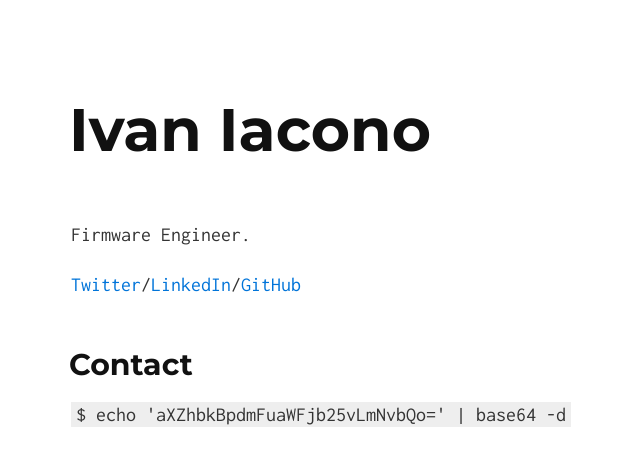
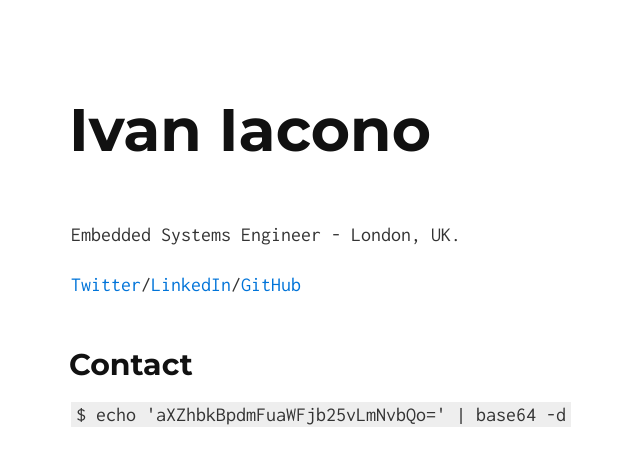
Before and after one commit to ivaniacono/ivaniacono.github.io, a Jekyll site: the page built from index.md, in a window 1280 px wide. Shown: the top 466 px of the page, without its empty margins (269-909 px from the left). Built offline with Jekyll 4.4.1, drawn with Linux system fonts in a browser that asks for light colours.

Commit message:
add location

```diff
--- a/_config.yml
+++ b/_config.yml
@@ -1,6 +1,6 @@
 title: Ivan Iacono
 tag_text: Ivan Iacono
-description: Firmware Engineer
+description: Embedded Systems Engineer
 
 markdown: kramdown
 exclude: ["README.md"]
--- a/index.md
+++ b/index.md
@@ -2,7 +2,7 @@
 layout: default
 ---
 
-Firmware Engineer.
+Embedded Systems Engineer - London, UK.
 
 [Twitter](http://twitter.com/ivaniacono)/[LinkedIn](https://www.linkedin.com/in/ivan-iacono-88603a3a)/[GitHub](http://github.com/ivaniacono)
 
```
